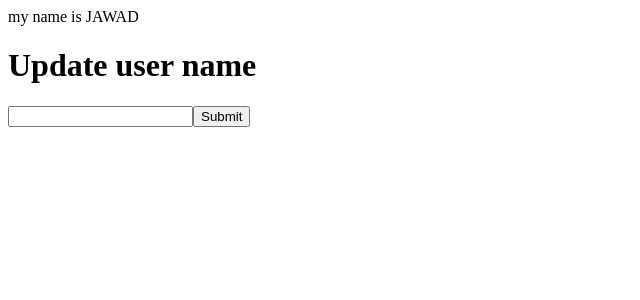
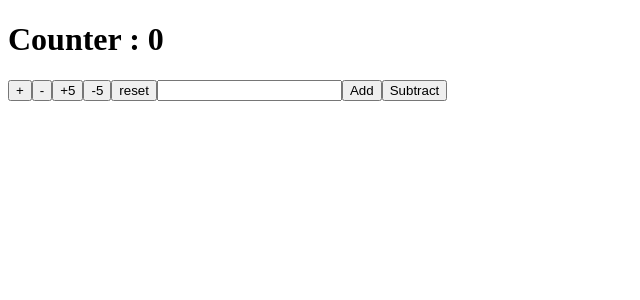
Before and after one commit to JawadSadi/Vite-React, a React (Vite) app in the folder react-demos/: page / in a window 1280 px wide. Shown: the top 300 px of the page, without its empty margins (0-640 px from the left). Built offline with nearby package versions, Linux system fonts and the light colour scheme.

Commit message:
Learned useReducer hook

```diff
--- a/react-demos/src/App.jsx
+++ b/react-demos/src/App.jsx
@@ -25,6 +25,7 @@ import FeatchData from "./components/FeatchData";
 import UseContext from "./components/UseContext";
 import UserProfile from "./components/UserProfile";
 import UpdateUser from "./components/UpdateUser";
+import CounterReducer from "./components/CounterReducer";
 
 // First Trainning
 
@@ -138,13 +139,23 @@ import UpdateUser from "./components/UpdateUser";
 //   );
 // };
 
+// UseContext(L)
+// const App = () => {
+//   return (
+//     <div>
+//       <UseContext>
+//         <UserProfile />
+//         <UpdateUser />
+//       </UseContext>
+//     </div>
+//   );
+// };
+
+// useReducer()
 const App = () => {
   return (
     <div>
-      <UseContext>
-        <UserProfile />
-        <UpdateUser />
-      </UseContext>
+      <CounterReducer />
     </div>
   );
 };
--- a/react-demos/src/components/Counter.jsx
+++ b/react-demos/src/components/Counter.jsx
@@ -1,14 +1,46 @@
-import { useState } from "react";
+// import { useState } from "react";
 
-function Counter() {
-  const [count, setCount] = useState(0);
+// function Counter() {
+//   const [count, setCount] = useState(0);
+//   return (
+//     <div>
+//       <p>{count}</p>
+//       <button onClick={() => setCount(count + 1)}>Increament</button>
+//       <button onClick={() => setCount(count - 1)}>Increament</button>
+//     </div>
+//   );
+// }
+
+import React from "react";
+
+export default function Counter({ dispatch, state }) {
   return (
     <div>
-      <p>{count}</p>
-      <button onClick={() => setCount(count + 1)}>Increament</button>
-      <button onClick={() => setCount(count - 1)}>Increament</button>
+      <button onClick={() => dispatch({ type: "increament" })}>+</button>
+      <button onClick={() => dispatch({ type: "decreament" })}>-</button>
+      <button
+        onClick={() => dispatch({ type: "increaseByAmount", payload: 5 })}
+      >
+        +5
+      </button>
+      <button
+        onClick={() => dispatch({ type: "decreaseByAmount", payload: 5 })}
+      >
+        -5
+      </button>
+      <button onClick={() => dispatch({ type: "reset" })}>reset</button>
+
+      <input
+        type="text"
+        onChange={(e) =>
+          dispatch({ type: "input", payload: Number(e.target.value) })
+        }
+        value={state.inputValue}
+      />
+      <button onClick={() => dispatch({ type: "increaseByInput" })}>Add</button>
+      <button onClick={() => dispatch({ type: "decreaseByInput" })}>
+        Subtract
+      </button>
     </div>
   );
 }
-
-export default Counter;
--- /dev/null
+++ b/react-demos/src/components/CounterReducer.jsx
@@ -0,0 +1,47 @@
+import React, { useReducer } from "react";
+import Counter from "./Counter";
+
+const initialState = { count: 0, inputValue: "" };
+
+const reducer = (state, action) => {
+  switch (action.type) {
+    case "input":
+      return { ...state, inputValue: action.payload };
+    case "increaseByInput":
+      return {
+        ...state,
+        count: state.count + Number(state.inputValue),
+        inputValue: 0,
+      };
+    case "decreaseByInput":
+      return {
+        ...state,
+        count: state.count - Number(state.inputValue),
+        inputValue: 0,
+      };
+    case "increament":
+      return { ...state, count: state.count + 1 };
+    case "decreament":
+      return { ...state, count: state.count - 1 };
+    case "increaseByAmount":
+      return { ...state, count: state.count + action.payload };
+    case "decreaseByAmount":
+      return { ...state, count: state.count - action.payload };
+    case "reset":
+      return { ...state, count: 0, inputValue: 0 };
+
+    default:
+      return state;
+  }
+};
+
+export default function CounterReducer() {
+  const [state, dispatch] = useReducer(reducer, initialState);
+
+  return (
+    <div>
+      <h1>Counter : {state.count}</h1>
+      <Counter dispatch={dispatch} state={state} />
+    </div>
+  );
+}
```
